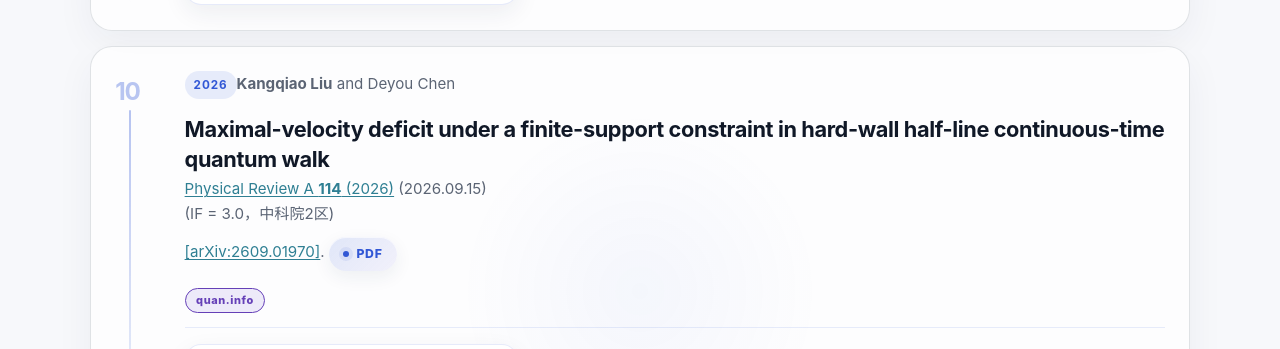
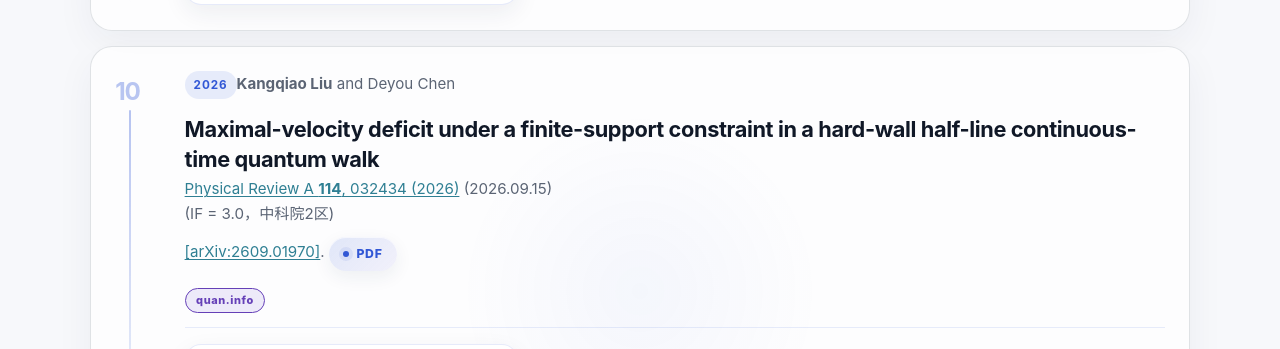
Before and after one commit to KangqiaoLiu/KangqiaoLiu.github.io, a Jekyll site: the page built from _pages/publications_zh.md, in a window 1280 px wide and 900 px high, scrolled down 5121 px, cut to the strip 144-493 px from the top of the window. Built offline with Jekyll 4.4.1, drawn with Linux system fonts in a browser that asks for light colours.

Commit message:
Fix final hard-wall CTQW title and PRA citation
Use the editor-final title with the added article “a” and update the publication and research citations to Physical Review A 114, 032434 (2026).

```diff
--- a/_pages/publications_zh.md
+++ b/_pages/publications_zh.md
@@ -63,8 +63,8 @@
   [The European Physical Journal C **86**, 677 (2026)](https://link.springer.com/article/10.1140/epjc/s10052-026-15894-8) (2026.06.22)<br />
   (IF = 4.9，中科院2区). <a href="{{ '/publications/s10052-026-15894-8.pdf' | relative_url }}" class="btn btn--small" target="_blank" rel="noopener">PDF</a>{% include publication-feature.html id="gravity_kn" lang="zh" %}
 10. **Kangqiao Liu** and Deyou Chen<br />
-  *Maximal-velocity deficit under a finite-support constraint in hard-wall half-line continuous-time quantum walk*<br />
-  [Physical Review A **114** (2026)](https://journals.aps.org/pra/abstract/10.1103/dyyr-z1k8) (2026.09.15)<br />
+  *Maximal-velocity deficit under a finite-support constraint in a hard-wall half-line continuous-time quantum walk*<br />
+  [Physical Review A **114**, 032434 (2026)](https://journals.aps.org/pra/abstract/10.1103/dyyr-z1k8) (2026.09.15)<br />
   (IF = 3.0，中科院2区)<br />
   [[arXiv:2609.01970]](https://arxiv.org/abs/2609.01970). <a href="{{ '/publications/AQ12647.pdf' | relative_url }}" class="btn btn--small" target="_blank" rel="noopener">PDF</a>{% include publication-feature.html id="hardwall_ctqw" lang="zh" %}
 
```
Also changed, not shown: _pages/publications.md (+2 -2 lines), _pages/research.md (+1 -1 lines), _pages/research_zh.md (+1 -1 lines).
